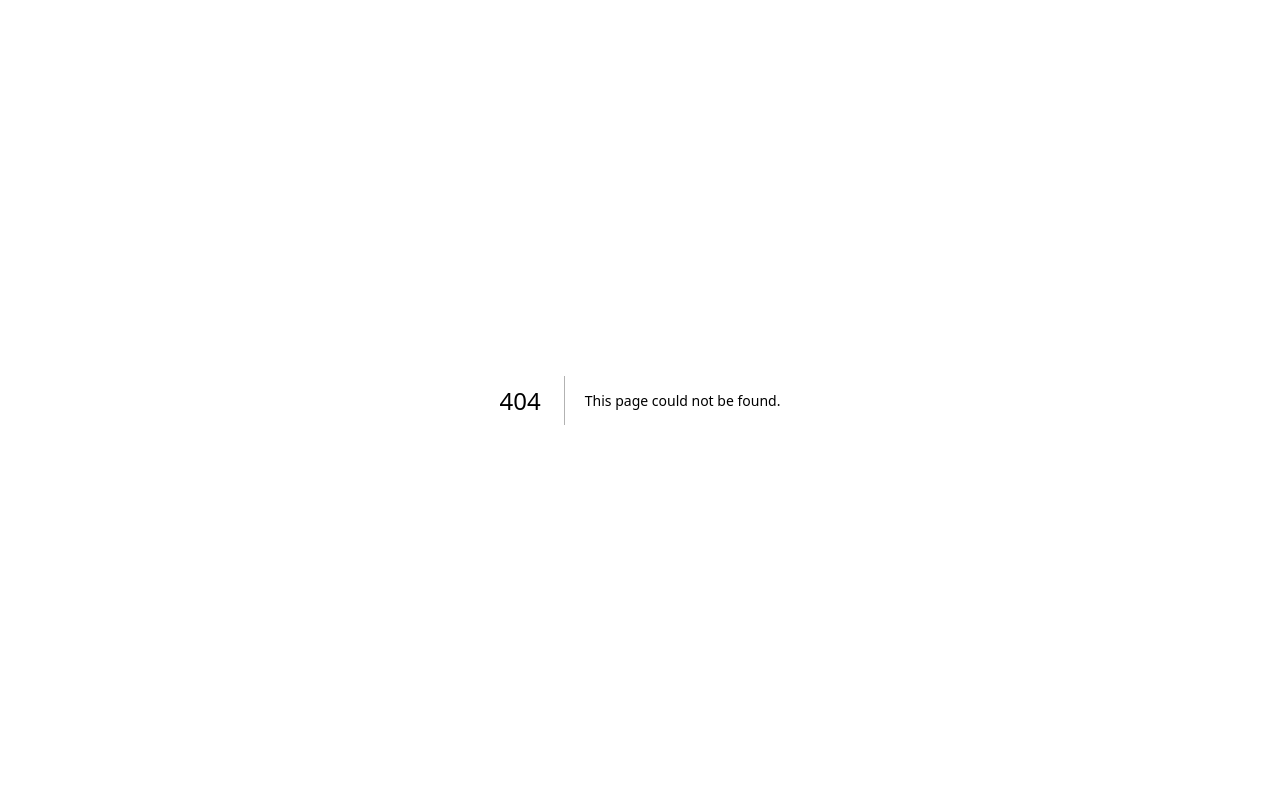
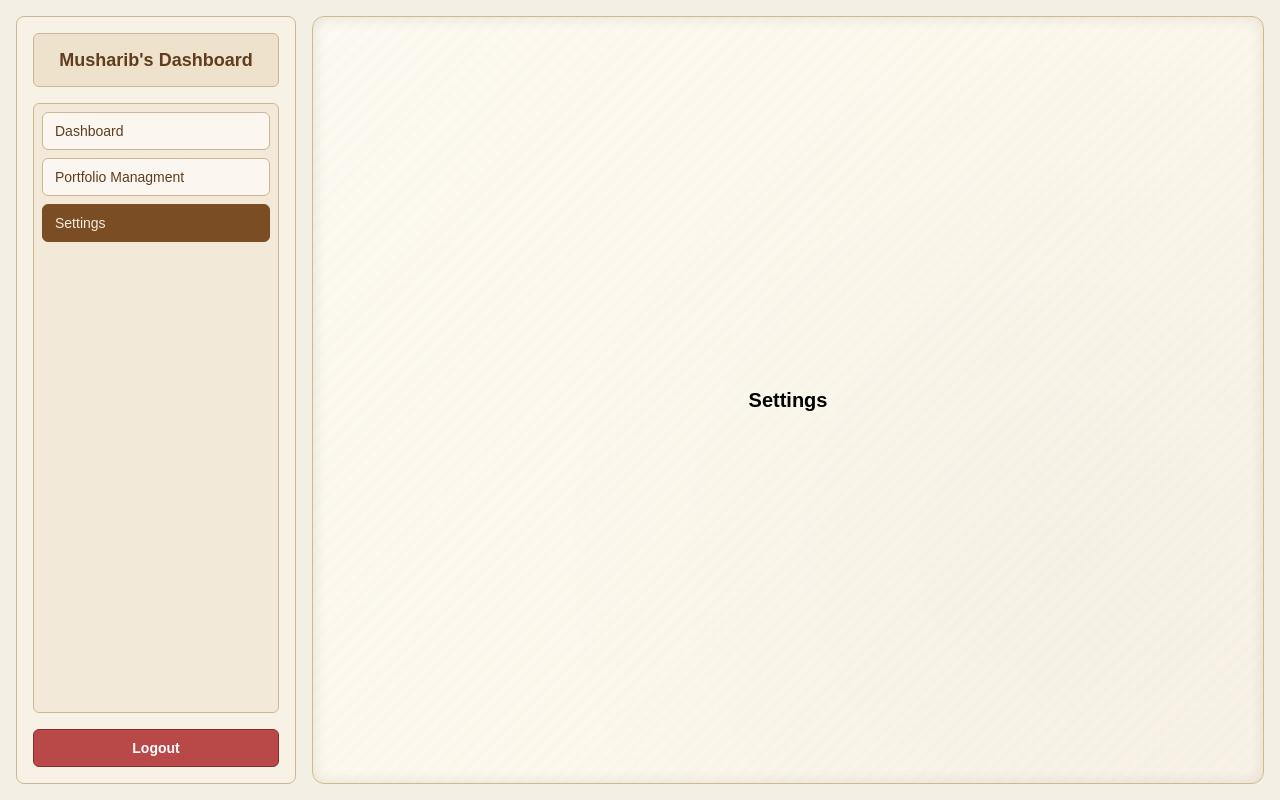
Before and after one commit to musharib130/portfolio, a Next.js app: page /dashboard/settings in a window 1280 px wide. Before the commit this address had no page. Built offline with nearby package versions, Linux system fonts and the light colour scheme.

Commit message:
86ex1xzzf: Confirmation dialog added

```diff
--- /dev/null
+++ b/app/(dashboard)/dashboard/layout.tsx
@@ -0,0 +1,72 @@
+"use client";
+
+import Link from "next/link";
+import { usePathname } from "next/navigation";
+import { signOut } from "next-auth/react";
+import { getConfirmation } from "@/components/confirmation-dialog/confirmation-dialog.store";
+
+const menuItems = [
+	{ label: "Dashboard", href: "/dashboard" },
+	{ label: "Portfolio Managment", href: "/dashboard/portfolio-managment" },
+	{ label: "Settings", href: "/dashboard/settings" },
+];
+
+export default function DashboardShellLayout({
+	children,
+}: Readonly<{
+	children: React.ReactNode;
+}>) {
+	const pathname = usePathname();
+
+    const handleLogout = async () => {
+        const confirmed = await getConfirmation("Are you sure you want to logout?");
+
+        if (confirmed) {
+            signOut({ callbackUrl: "/auth" });
+        }
+    }
+
+	return (
+		<div className="h-screen w-screen overflow-hidden bg-[#f4efe5] p-4">
+			<div className="flex h-full w-full gap-4">
+				<aside className="flex h-full w-[280px] shrink-0 flex-col rounded-lg border border-[#ccb794] bg-[#f8f2e6] p-4">
+					<div className="mb-4 rounded-md border border-[#ccb794] bg-[#efe2cc] p-3 text-center text-lg font-semibold text-[#5f3d1e]">
+						Musharib&apos;s Dashboard
+					</div>
+
+					<div className="min-h-0 flex-1 overflow-auto rounded-md border border-[#ccb794] bg-[#f3e9d8] p-2">
+						<nav className="flex flex-col gap-2">
+							{menuItems.map((item) => {
+								const isActive = pathname === item.href;
+
+								return (
+									<Link
+										key={item.href}
+										href={item.href}
+										className={`rounded-md border px-3 py-2 text-sm font-medium transition-colors ${
+											isActive
+												? "border-[#7a4d25] bg-[#7a4d25] text-[#f7ecdd]"
+												: "border-[#ccb794] bg-[#fbf7f0] text-[#5f3d1e] hover:bg-[#efe2cc]"
+										}`}
+									>
+										{item.label}
+									</Link>
+								);
+							})}
+						</nav>
+					</div>
+
+					<button
+						type="button"
+						onClick={handleLogout}
+						className="mt-4 rounded-md border border-[#8a2f2f] bg-[#b94949] px-3 py-2 text-sm font-semibold text-white transition-colors hover:bg-[#9e3f3f]"
+					>
+						Logout
+					</button>
+				</aside>
+
+				<main className="paper-texture h-full min-w-0 flex-1 rounded-lg p-4">{children}</main>
+			</div>
+		</div>
+	);
+}
--- a/app/(dashboard)/dashboard/page.tsx
+++ b/app/(dashboard)/dashboard/page.tsx
@@ -2,7 +2,7 @@
 
 export default function DashboardPage() {
     return (
-        <div className="flex justify-center items-center h-screen w-screen paper-texture top-0 left-0">
+        <div className="flex h-full min-h-[280px] w-full items-center justify-center">
             <p className="bold text-xl">Dashboard</p>
         </div>
     )
--- /dev/null
+++ b/app/(dashboard)/dashboard/portfolio-managment/page.tsx
@@ -0,0 +1,9 @@
+"use client";
+
+export default function PortfolioManagmentPage() {
+    return (
+        <div className="flex h-full min-h-[280px] w-full items-center justify-center">
+            <p className="text-xl font-bold">Portfolio Managment</p>
+        </div>
+    );
+}
--- /dev/null
+++ b/app/(dashboard)/dashboard/settings/page.tsx
@@ -0,0 +1,9 @@
+"use client";
+
+export default function SettingsPage() {
+    return (
+        <div className="flex h-full min-h-[280px] w-full items-center justify-center">
+            <p className="text-xl font-bold">Settings</p>
+        </div>
+    );
+}
--- a/app/globals.css
+++ b/app/globals.css
@@ -52,3 +52,19 @@ body {
     box-shadow: inset 0 0 15px rgba(0,0,0,0.1); /* depth for worn effect */
     border-radius: 0.75rem;
 }
+
+.bg-card {
+  background-color: #fefcf7;
+  background-image:
+      repeating-linear-gradient(45deg, rgba(255,255,255,0.05) 0px, rgba(255,255,255,0.05) 1px, transparent 1px, transparent 2px),
+      repeating-linear-gradient(-45deg, rgba(0,0,0,0.02) 0px, rgba(0,0,0,0.02) 1px, transparent 1px, transparent 2px),
+      radial-gradient(circle at 20% 30%, rgba(255,255,255,0.03), transparent 60%),
+      radial-gradient(circle at 80% 70%, rgba(0,0,0,0.02), transparent 60%),
+      linear-gradient(120deg, rgba(255, 245, 220, 0.15) 0%, rgba(255, 240, 200, 0.15) 50%, rgba(245, 220, 180, 0.15) 100%);
+  box-shadow: inset 0 0 8px rgba(0,0,0,0.15), 0 3px 6px rgba(0,0,0,0.2);
+}
+
+.bg-dark-card {
+  background: linear-gradient(to bottom, #f3e0b3 0%, #d9b382 100%);
+  box-shadow: inset 0 0 12px rgba(0, 0, 0, 0.2);
+}
--- a/app/provider.tsx
+++ b/app/provider.tsx
@@ -1,7 +1,13 @@
 "use client"
 
+import ConfirmationDialog from "@/components/confirmation-dialog/ConfirmationDialog"
 import { SessionProvider } from "next-auth/react"
 
 export default function Providers({ children }: { children: React.ReactNode }) {
-  return <SessionProvider>{children}</SessionProvider>
+  return (
+      <SessionProvider>
+        {children}
+        <ConfirmationDialog />
+      </SessionProvider>
+  )
 }
--- /dev/null
+++ b/components/confirmation-dialog/ConfirmationDialog.tsx
@@ -0,0 +1,25 @@
+"use client";
+
+import { useConfirmationDialogStore } from "./confirmation-dialog.store";
+
+export default function ConfirmationDialog() {
+    const { isOpen, title, closeDialog } = useConfirmationDialogStore();
+
+    if (!isOpen) return null;
+
+    return (
+        <div className="flex h-screen w-screen items-center justify-center bg-black/50 fixed top-0 right-0">
+            <div className="flex flex-col justify-start items-stretch bg-card p-4 rounded-md gap-4">
+                <p className="text-lg font-bold">{ title }</p>
+                <div className="flex gap-4 mt-4">
+                    <button className="px-4 py-2 bg-red-500 text-white rounded-md hover:bg-red-600 transition-colors flex-1 cursor-pointer" onClick={() => closeDialog(true)}>
+                        Yes
+                    </button>
+                    <button className="px-4 py-2 bg-gray-300 text-gray-700 rounded-md hover:bg-gray-400 transition-colors flex-1 cursor-pointer" onClick={() => closeDialog(false)}>
+                        Cancel
+                    </button>
+                </div>
+            </div>
+        </div>
+    );
+}
--- /dev/null
+++ b/components/confirmation-dialog/confirmation-dialog.store.ts
@@ -0,0 +1,45 @@
+import { create } from 'zustand';
+
+interface ConfirmationDialogState {
+    isOpen: boolean;
+    title: string;
+    resolve: ((value: boolean) => void) | null;
+
+    openDialog: (title: string, resolve: (value: boolean) => void) => void;
+    closeDialog: (confirm: boolean) => void;
+}
+
+export const useConfirmationDialogStore = create<ConfirmationDialogState>((set) => ({
+    isOpen: false,
+    title: '',
+    resolve: null,
+
+    openDialog: (title, resolve) =>
+        set({
+            isOpen: true,
+            title,
+            resolve,
+        }),
+
+    closeDialog: (confirm: boolean) => {
+        const { resolve } = useConfirmationDialogStore.getState();
+
+        if (resolve) {
+            resolve(confirm);
+        }
+
+        set({
+            isOpen: false,
+            title: '',
+            resolve: null,
+        })
+    }
+}));
+
+export function getConfirmation(title: string = "Are you sure?"): Promise<boolean> {
+    const { openDialog } = useConfirmationDialogStore.getState();
+
+    return new Promise((resolve) => {
+        openDialog(title, resolve);
+    });
+}
--- a/package.json
+++ b/package.json
@@ -15,7 +15,8 @@
     "next-auth": "^4.24.13",
     "react": "19.2.3",
     "react-dom": "19.2.3",
-    "react-icons": "^5.6.0"
+    "react-icons": "^5.6.0",
+    "zustand": "^5.0.12"
   },
   "devDependencies": {
     "@tailwindcss/postcss": "^4",
```
Also changed, not shown: 1 other file (tests, documents, lock files or other folders).
